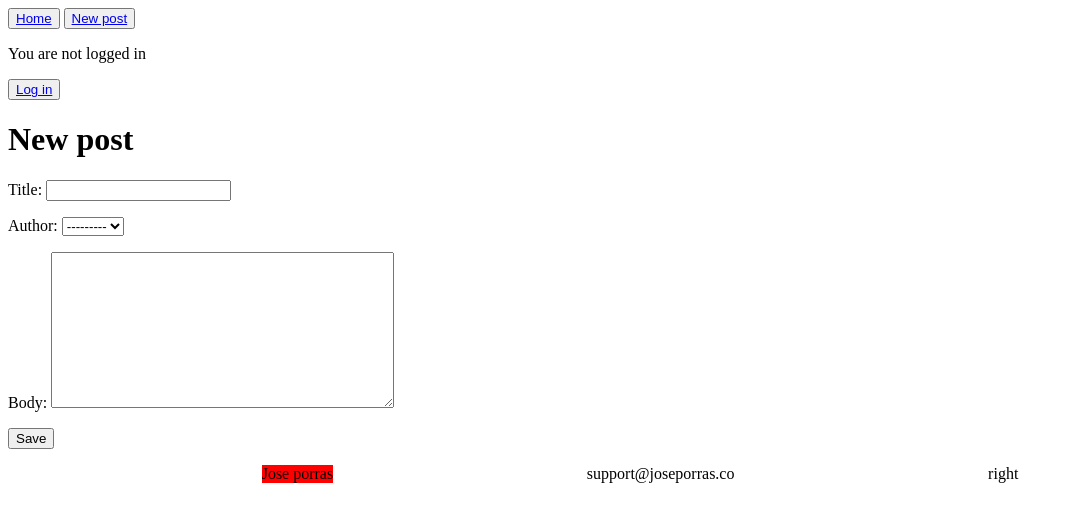
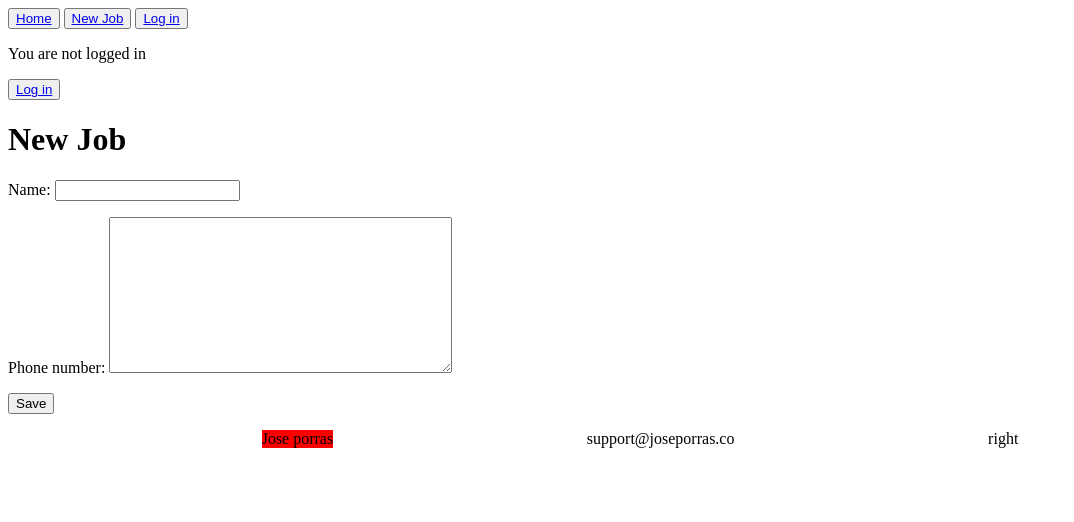
Before and after one commit to tak291/Blog, a Django app: page /post/new in a window 1280 px wide. Shown: the top 522 px of the page, without its empty margins (0-1074 px from the left). Run offline with Django 3.2, Linux system fonts and the light colour scheme; data comes from the database, SQL or seed files in the repository.

Commit message:
updated. Just need last view

```diff
--- a/blog/admin.py
+++ b/blog/admin.py
@@ -1,7 +1,8 @@
 from django.contrib import admin
-from .models import Post
+from .models import Post, Worker
 # Register your models here.
 
 
 #Add model to DB.
+admin.site.register(Worker)
 admin.site.register(Post)
--- a/blog/models.py
+++ b/blog/models.py
@@ -1,5 +1,6 @@
 from django.db import models
 from django.urls import reverse
+from phone_field import PhoneField
 
 # Create your models here.
 
@@ -7,13 +8,13 @@ from django.urls import reverse
 class Post(models.Model):
     #To receiver the title and author. Author has a primary key
     title = models.CharField(max_length=200)
-    author = models.ForeignKey(
+    worker = models.ForeignKey(
         'auth.User',
         on_delete=models.CASCADE,
     )
 
     #Intake the body of the blog
-    body = models.TextField()
+    details = models.TextField()
 
 
     #How to return the title of the blog to the users.
@@ -22,5 +23,17 @@ class Post(models.Model):
 
 
     #Need to verify what this does exactly.
+    #def get_absolute_url(self):
+     #   return reverse('post_detail', args=[str(self.id)])
+
+
+class Worker(models.Model):
+    name = models.CharField(max_length=200)
+    phone_number = PhoneField(blank=True, help_text='Phone of the employee.')
+
+
+    def __str__(self):
+        return self.name
+
     def get_absolute_url(self):
         return reverse('post_detail', args=[str(self.id)])
--- a/blog/templates/base.html
+++ b/blog/templates/base.html
@@ -15,7 +15,8 @@
 
         <nav>
             <button type="button" class="btn btn-primary"><a href="{% url 'home' %}">Home</a></button>
-            <button type="button" class="btn btn-primary"><a href="{% url 'post_new' %}">New post</a></button>
+            <button type="button" class="btn btn-primary"><a href="{% url 'post_new' %}">New Job</a></button>
+            <button type="button" class="btn btn-primary"><a href="/blog/templates/panel.html">Log in</a></button>
         </nav>
 
         {% if user.is_authenticated %}
--- a/blog/templates/home.html
+++ b/blog/templates/home.html
@@ -13,7 +13,7 @@
 
 {% for post in object_list %}
         <div class='post-entry'>
-        <h2><a href="{% url 'post_detail' post.pk%}">{{ post.title}}</a></h2>
+        <h2><a href="{% url 'post_detail' post.pk%}">{{ post.name}}</a></h2>
         <p>{{ post.body }}</p>
         </div>
     {% endfor %}
--- a/blog/templates/post_new.html
+++ b/blog/templates/post_new.html
@@ -2,7 +2,7 @@
 
 {% block content %}
 
-    <h1>New post</h1>
+    <h1>New Job</h1>
 
     <!--Creation of posts.-->
     <form action="" method="post"> {% csrf_token %}
--- a/blog/views.py
+++ b/blog/views.py
@@ -1,7 +1,7 @@
 #Here we import the models post and view templates.
 from django.shortcuts import render
 from django.views.generic import ListView, DetailView
-from .models import Post
+from .models import Post, Worker
 from django.views.generic.edit import CreateView, UpdateView, DeleteView
 from django.urls import reverse_lazy
 
@@ -18,9 +18,10 @@ class BlogDetailView(DetailView):
 
 
 class BlogCreateView(CreateView):
-    model = Post
+    model = Worker
     template_name = 'post_new.html'
     fields = '__all__'
+    success_url = reverse_lazy('home')
 
 class BlogUpdateView(UpdateView):
     model = Post
--- a/blog_project/settings.py
+++ b/blog_project/settings.py
@@ -33,7 +33,7 @@ ALLOWED_HOSTS = []
 #added the apps and the tmeplates path.
 
 INSTALLED_APPS = [
-
+    'phone_field',
     'blog.apps.BlogConfig',
     'django.contrib.admin',
     'django.contrib.auth',
```
Also changed, not shown: blog/migrations/0002_auto_20210209_2223.py (added), blog/migrations/0003_auto_20210209_2236.py (added), db.sqlite3.
